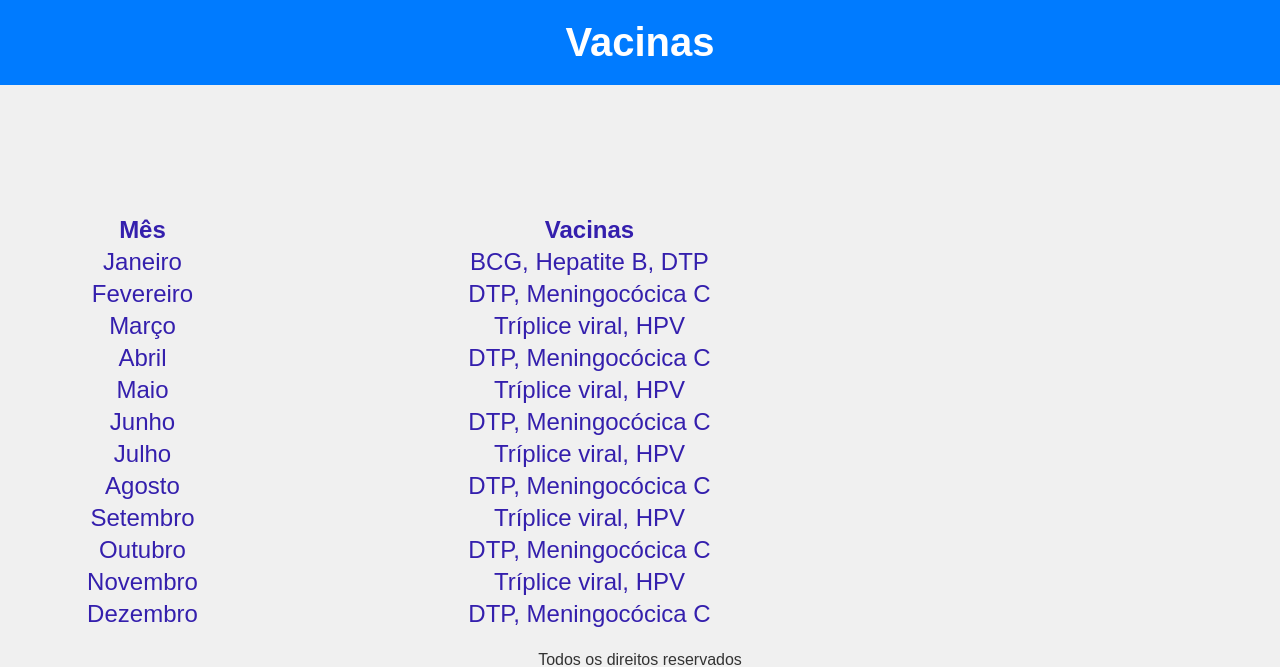
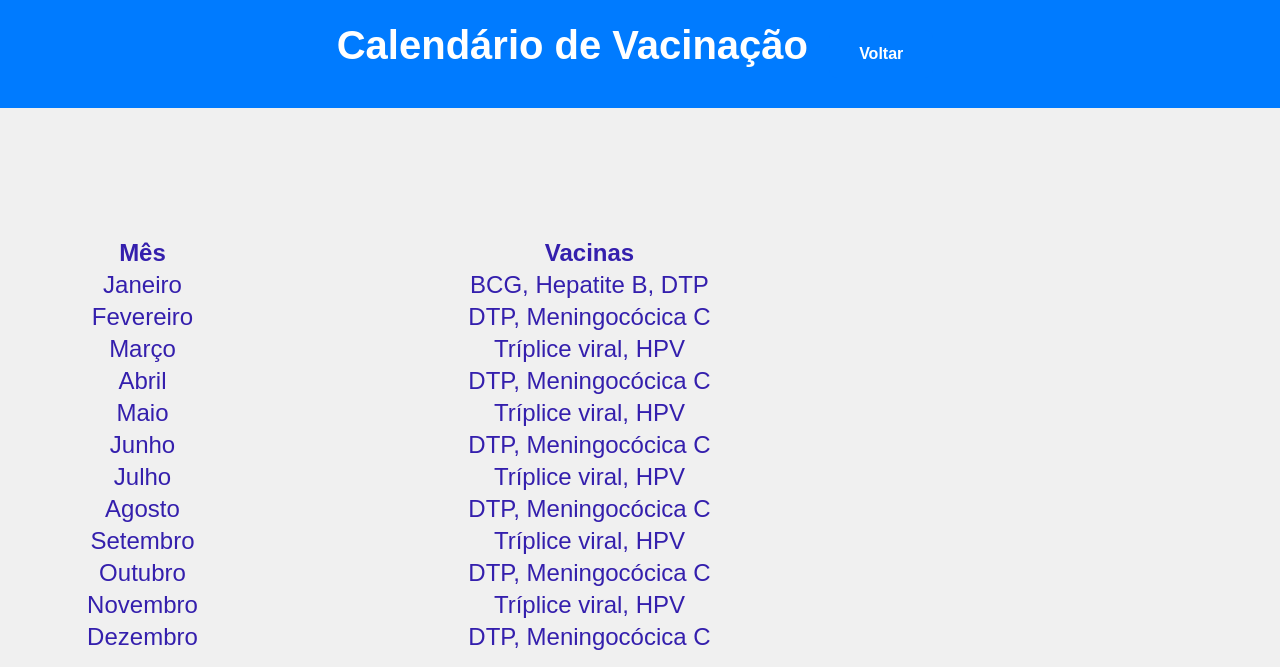
Before and after one commit to Daniel-srocha/PI1, a Flask app: page /calendario in a window 1280 px wide. Shown: the top 667 px of the page. Run offline with Flask 3, Linux system fonts and the light colour scheme.

Commit message:
Update calendario.html

```diff
--- a/templates/calendario.html
+++ b/templates/calendario.html
@@ -2,14 +2,16 @@
 <html lang="en">
 <head>
     <meta charset="UTF-8">
-    <title>Calendario de Vacinação</title>
-    <link rel="stylesheet" href="{{ url_for('static', filename='style.css')}}">
+    <title>Calendário de Vacinação</title>
+    <link rel="stylesheet" href="style.css">
 </head>
 <body>
     <div>
     <header class="header">
         <span class="headerTitle">
-            Vacinas
+            Calendário de Vacinação
+        </span>
+        <span><a class="button" href="homepage.html">Voltar</a>
         </span>
     </header>
     </div>
```
